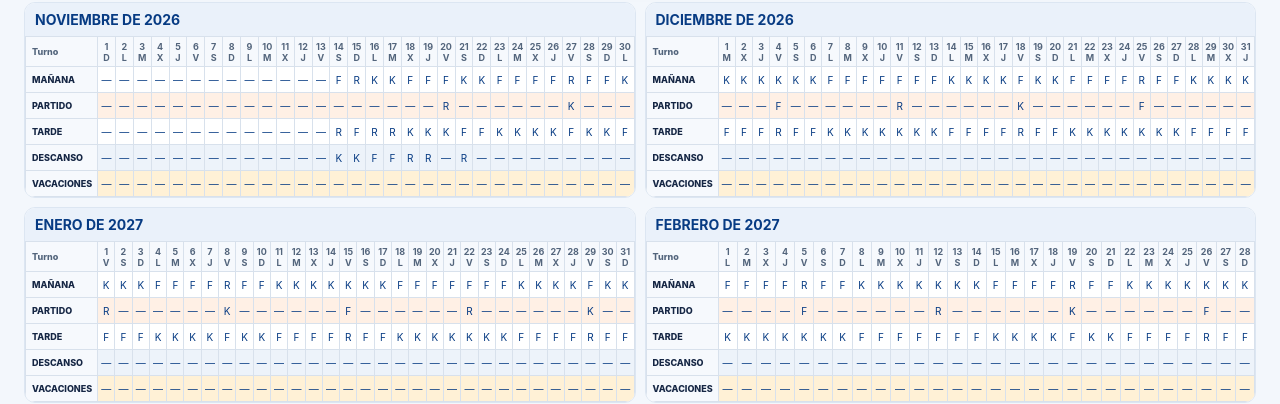
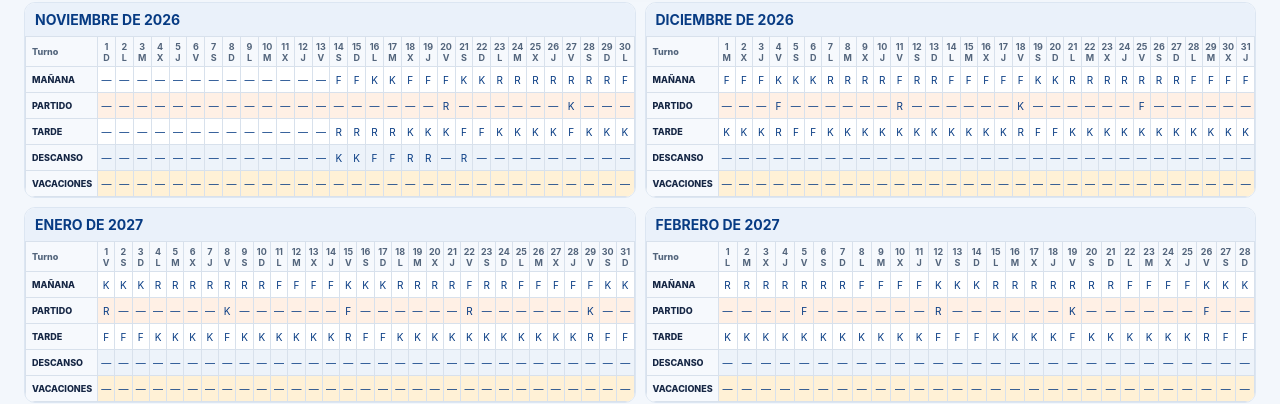
Before and after one commit to calvovizcaino-star/K124, a plain HTML site: page cuadrantes/index.html in a window 1280 px wide. Both pictures are taken after a click on the button "Generar turnos". Shown: the part 177-581 px from the top of the page. Drawn offline with Linux system fonts and the light colour scheme.

Commit message:
Evitar turno de mañana tras una tarde

```diff
--- a/cuadrantes/index.html
+++ b/cuadrantes/index.html
@@ -50,9 +50,18 @@ function generateShifts(){
    const swap=Math.floor((d-new Date(2026,10,20))/604800000)%2!==0;
    put(d,1,party);put(d,0,swap?pair[1]:pair[0]);put(d,2,swap?pair[0]:pair[1]);
   }else if(available.length>=2){
+   // Descanso entre jornadas: quien hizo TARDE ayer no puede hacer MAÑANA hoy.
+   const prev=new Date(d);prev.setDate(prev.getDate()-1);
+   const prevId=monthKey(prev.getFullYear(),prev.getMonth());
+   const prevAfternoon=data[prevId+'|2|'+prev.getDate()]||'';
+   const morningPool=available.filter(p=>p!==prevAfternoon);
+   const safeMorning=morningPool.length?morningPool:available;
    const week=Math.floor((d-new Date(2026,10,16))/604800000);
    const swap=((week%2)+2)%2===1;
-   put(d,0,swap?available[1]:available[0]);put(d,2,swap?available[0]:available[1]);
+   const morning=swap?safeMorning[safeMorning.length-1]:safeMorning[0];
+   const afternoon=available.find(p=>p!==morning);
+   if(morning)put(d,0,morning);
+   if(afternoon)put(d,2,afternoon);
   }
  }
  render();setMsg('Turnos generados desde el 14 de noviembre. Se han respetado los descansos y no se han sobrescrito casillas ya editadas. Revisa y pulsa Guardar.');
```
